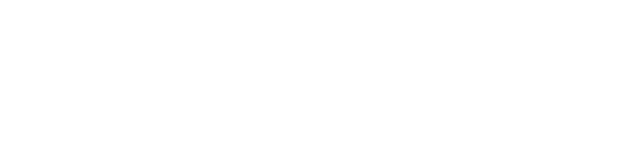
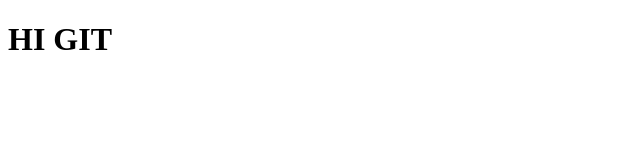
Before and after one commit to Awakich/Imgs-downloader, a plain HTML site: page Imgs-загрузка/index.html in a window 1280 px wide. Shown: the whole page, without its empty margins (0-640 px from the left). Drawn offline with Linux system fonts and the light colour scheme.

Commit message:
New commit

```diff
--- a/Imgs-загрузка/index.html
+++ b/Imgs-загрузка/index.html
@@ -7,6 +7,6 @@
     <title>Document</title>
 </head>
 <body>
-
+    <h1>HI GIT</h1>
 </body>
 </html>
```
